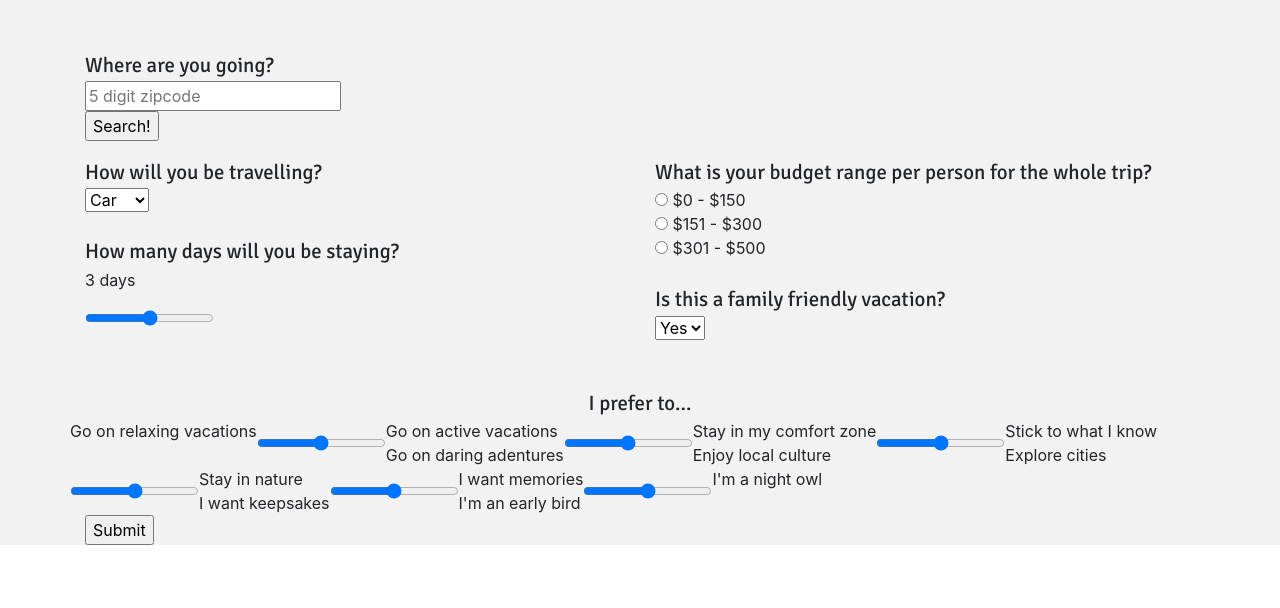
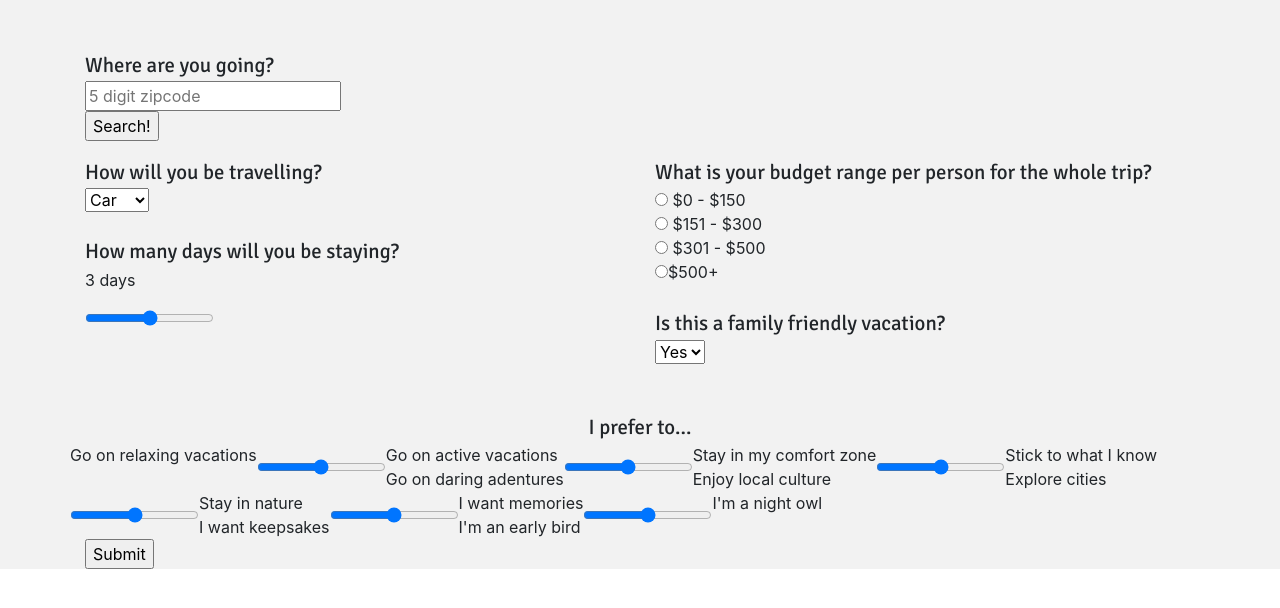
Before and after one commit to rielry/HACKISU-2018, a website: page index.html in a window 1280 px wide. Shown: the part 168-776 px from the top of the page. Drawn offline with nearby package versions, Linux system fonts and the light colour scheme; some packages are replaced by stand-ins of ours.

Commit message:
i'm sorry

```diff
--- a/index.html
+++ b/index.html
@@ -62,6 +62,7 @@
                                         <input type="radio" name="budgetRange" value="low"> $0 - $150 <br>
                                         <input type="radio" name="budgetRange" value="medium"> $151 - $300 <br>
                                         <input type="radio" name="budgetRange" value="high"> $301 - $500 <br>
+                                        <input type="radio" name="budgetRange" value="vHigh">$500+<br>
 
 
                                         <br>
```
